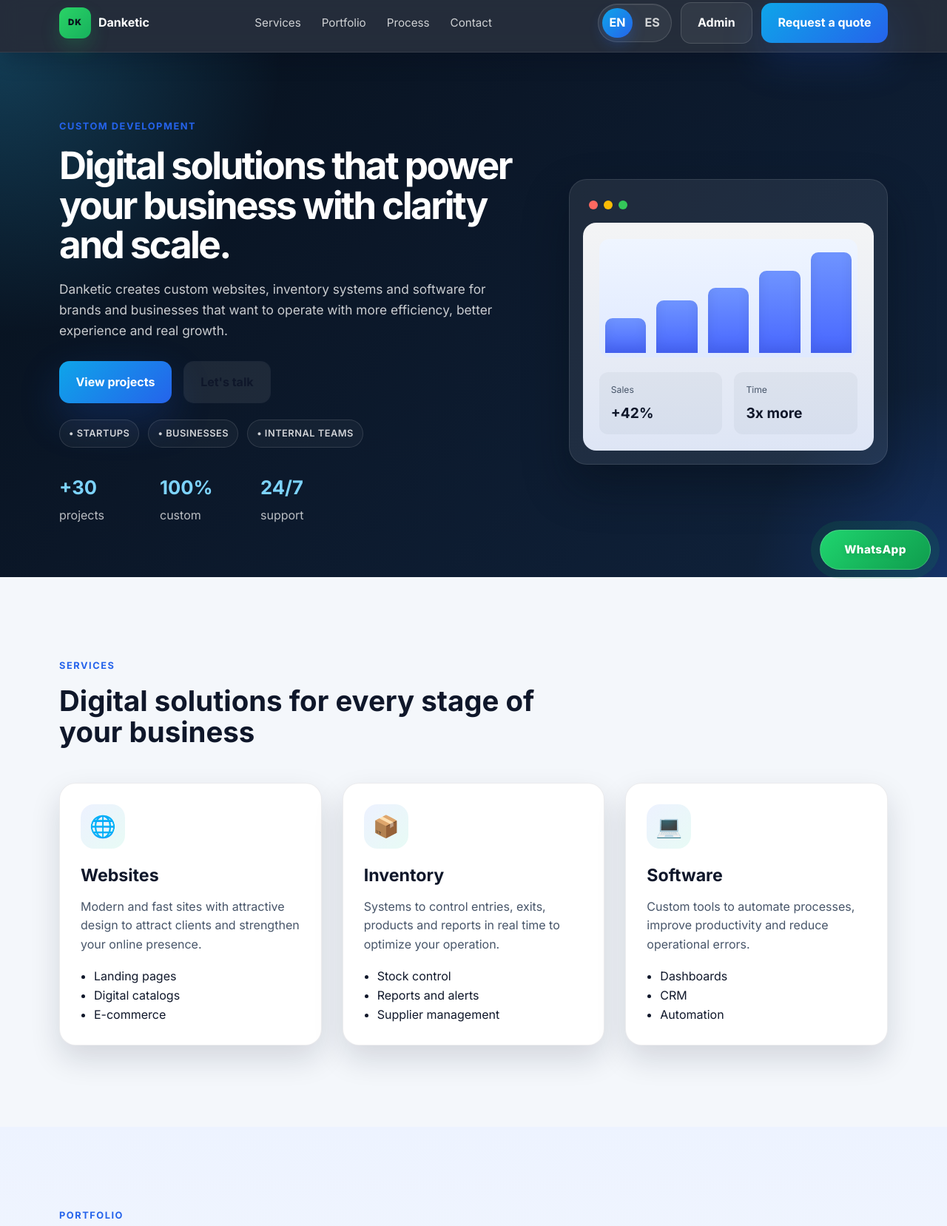
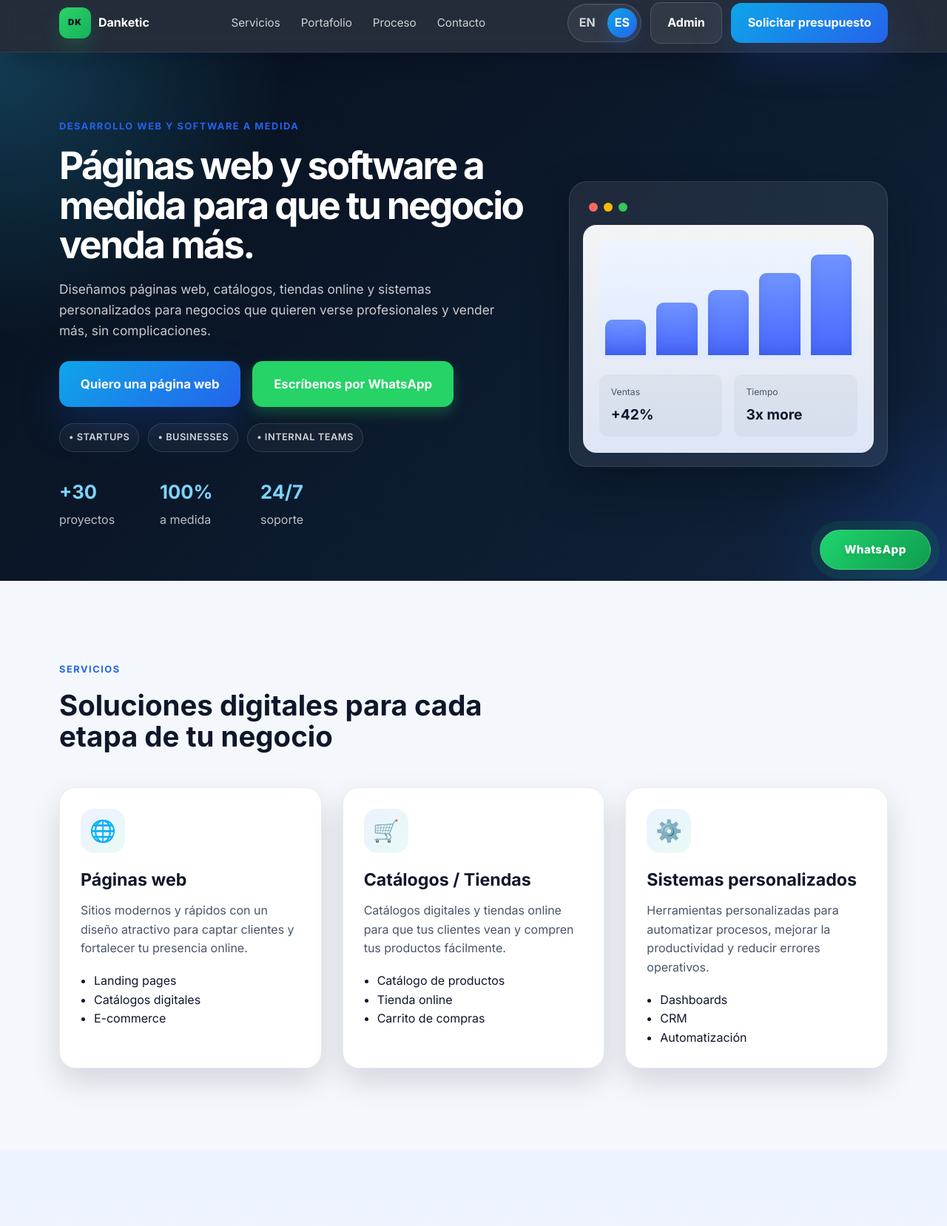
Before and after one commit to DanielPedreros/Monkey_y_DonK, a plain HTML site: page index.html in a window 1280 px wide. Shown: the part 8-1665 px from the top of the page at 74% size. Drawn offline with Linux system fonts and the light colour scheme.

Commit message:
Rediseñar Hero y Servicios para venta: CTA grande, WhatsApp visible, textos en español

```diff
--- a/index.html
+++ b/index.html
@@ -46,14 +46,14 @@
       <section class="hero">
         <div class="container hero-grid">
           <div class="hero-copy">
-            <p class="eyebrow" data-i18n="hero.eyebrow">Custom development</p>
-            <h1 data-i18n="hero.title">Digital solutions that power your business with clarity and scale.</h1>
+            <p class="eyebrow" data-i18n="hero.eyebrow">Custom web and software development</p>
+            <h1 data-i18n="hero.title">Web pages and custom software so your business sells more.</h1>
             <p class="lead" data-i18n="hero.lead">
-              Danketic creates custom websites, inventory systems and software for brands and businesses that want to operate with more efficiency, better experience and real growth.
+              We design web pages, catalogs, online stores and custom systems for businesses that want to look professional and sell more, without complications.
             </p>
             <div class="cta-group">
-              <a class="btn btn-primary" href="#portafolio" data-i18n="hero.primaryCta">View projects</a>
-              <a class="btn btn-secondary" href="#contacto" data-i18n="hero.secondaryCta">Let’s talk</a>
+              <a class="btn btn-primary btn-lg" href="#contacto" data-i18n="hero.primaryCta">I want a web page</a>
+              <a class="btn btn-whatsapp btn-lg" href="https://wa.me/573028051687?text=Hello%20Danketic%2C%20I%20would%20like%20to%20talk%20about%20a%20project." target="_blank" rel="noreferrer" data-i18n="hero.secondaryCta">Chat on WhatsApp</a>
             </div>
             <div class="trust-row" aria-label="Trust indicators">
               <span>• Startups</span>
@@ -120,7 +120,7 @@
             </article>
 
             <article class="service-card">
-              <div class="icon">📦</div>
+              <div class="icon">🛒</div>
               <h3 data-i18n="service.inventory.title">Inventory</h3>
               <p data-i18n="service.inventory.text">
                 Systems to control entries, exits, products and reports in real time to optimize your operation.
@@ -133,7 +133,7 @@
             </article>
 
             <article class="service-card">
-              <div class="icon">💻</div>
+              <div class="icon">⚙️</div>
               <h3 data-i18n="service.software.title">Software</h3>
               <p data-i18n="service.software.text">
                 Custom tools to automate processes, improve productivity and reduce operational errors.
--- a/script.js
+++ b/script.js
@@ -17,11 +17,11 @@ const translations = {
     'nav.process': 'Process',
     'nav.contact': 'Contact',
     'nav.cta': 'Request a quote',
-    'hero.eyebrow': 'Custom development',
-    'hero.title': 'Digital solutions that power your business with clarity and scale.',
-    'hero.lead': 'Danketic creates custom websites, inventory systems and software for brands and businesses that want to operate with more efficiency, better experience and real growth.',
-    'hero.primaryCta': 'View projects',
-    'hero.secondaryCta': 'Let\'s talk',
+    'hero.eyebrow': 'Custom web and software development',
+    'hero.title': 'Web pages and custom software so your business sells more.',
+    'hero.lead': 'We design web pages, catalogs, online stores and custom systems for businesses that want to look professional and sell more, without complications.',
+    'hero.primaryCta': 'I want a web page',
+    'hero.secondaryCta': 'Chat on WhatsApp',
     'hero.statProjects': 'projects',
     'hero.statCustom': 'custom',
     'hero.statSupport': 'support',
@@ -34,12 +34,12 @@ const translations = {
     'service.web.li1': 'Landing pages',
     'service.web.li2': 'Digital catalogs',
     'service.web.li3': 'E-commerce',
-    'service.inventory.title': 'Inventory',
-    'service.inventory.text': 'Systems to control entries, exits, products and reports in real time to optimize your operation.',
-    'service.inventory.li1': 'Stock control',
-    'service.inventory.li2': 'Reports and alerts',
-    'service.inventory.li3': 'Supplier management',
-    'service.software.title': 'Software',
+    'service.inventory.title': 'Catalogs / Stores',
+    'service.inventory.text': 'Digital catalogs and online stores so your clients can see and buy your products easily.',
+    'service.inventory.li1': 'Product catalog',
+    'service.inventory.li2': 'Online store',
+    'service.inventory.li3': 'Shopping cart',
+    'service.software.title': 'Custom systems',
     'service.software.text': 'Custom tools to automate processes, improve productivity and reduce operational errors.',
     'service.software.li1': 'Dashboards',
     'service.software.li2': 'CRM',
@@ -99,11 +99,11 @@ const translations = {
     'nav.process': 'Proceso',
     'nav.contact': 'Contacto',
     'nav.cta': 'Solicitar presupuesto',
-    'hero.eyebrow': 'Desarrollo a medida',
-    'hero.title': 'Soluciones digitales que impulsan tu negocio con claridad y escala.',
-    'hero.lead': 'Danketic crea páginas web, sistemas de inventario y software a medida para marcas y empresas que quieren operar con más eficiencia, mejor experiencia y crecimiento real.',
-    'hero.primaryCta': 'Ver proyectos',
-    'hero.secondaryCta': 'Hablemos',
+    'hero.eyebrow': 'Desarrollo web y software a medida',
+    'hero.title': 'Páginas web y software a medida para que tu negocio venda más.',
+    'hero.lead': 'Diseñamos páginas web, catálogos, tiendas online y sistemas personalizados para negocios que quieren verse profesionales y vender más, sin complicaciones.',
+    'hero.primaryCta': 'Quiero una página web',
+    'hero.secondaryCta': 'Escríbenos por WhatsApp',
     'hero.statProjects': 'proyectos',
     'hero.statCustom': 'a medida',
     'hero.statSupport': 'soporte',
@@ -116,12 +116,12 @@ const translations = {
     'service.web.li1': 'Landing pages',
     'service.web.li2': 'Catálogos digitales',
     'service.web.li3': 'E-commerce',
-    'service.inventory.title': 'Inventarios',
-    'service.inventory.text': 'Sistemas para controlar entradas, salidas, productos y reportes en tiempo real para optimizar tu operación.',
-    'service.inventory.li1': 'Control de stock',
-    'service.inventory.li2': 'Reportes y alertas',
-    'service.inventory.li3': 'Gestión de proveedores',
-    'service.software.title': 'Software',
+    'service.inventory.title': 'Catálogos / Tiendas',
+    'service.inventory.text': 'Catálogos digitales y tiendas online para que tus clientes vean y compren tus productos fácilmente.',
+    'service.inventory.li1': 'Catálogo de productos',
+    'service.inventory.li2': 'Tienda online',
+    'service.inventory.li3': 'Carrito de compras',
+    'service.software.title': 'Sistemas personalizados',
     'service.software.text': 'Herramientas personalizadas para automatizar procesos, mejorar la productividad y reducir errores operativos.',
     'service.software.li1': 'Dashboards',
     'service.software.li2': 'CRM',
@@ -609,5 +609,5 @@ document.querySelectorAll('.lang-btn').forEach((button) => {
 if (dashboardRail) {
   renderProjects();
   updateDetail(projectList[0]);
-  setLanguage('en');
+  setLanguage('es');
 }
--- a/styles.css
+++ b/styles.css
@@ -957,3 +957,14 @@ button {
     padding: 30px 22px;
   }
 }
+
+.btn-whatsapp {
+  color: white;
+  background: #25D366;
+  box-shadow: 0 8px 18px rgba(37, 211, 102, 0.28);
+}
+
+.btn-lg {
+  padding: 1.1rem 1.8rem;
+  font-size: 1.05rem;
+}
```
